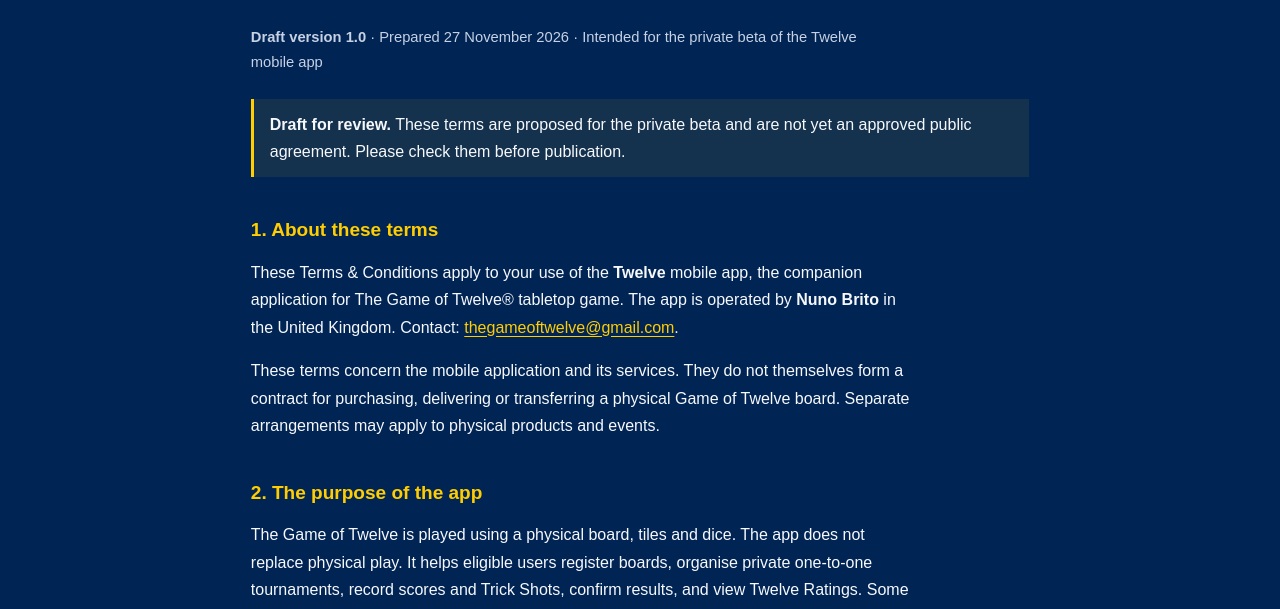
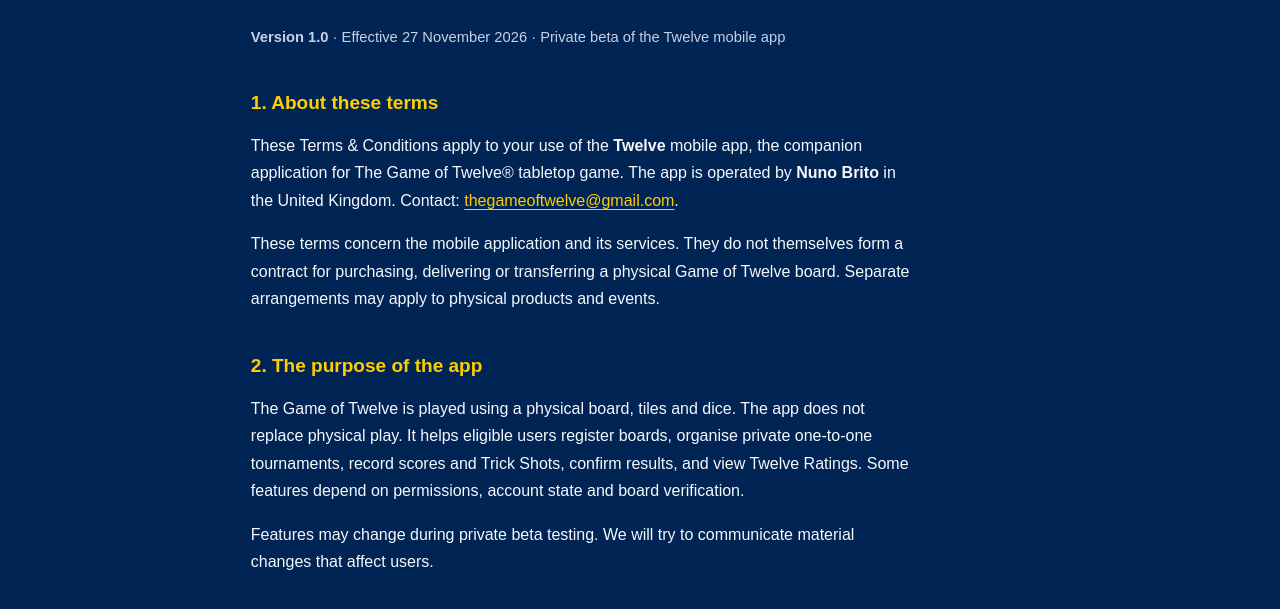
Before and after one commit to TheGameOfTwelve/twelve-legal-site, a plain HTML site: page terms/index.html in a window 1280 px wide. Shown: the part 185-794 px from the top of the page. Drawn offline with Linux system fonts and the light colour scheme.

Commit message:
Finalise approved Terms and Conditions for private beta

```diff
--- a/terms/index.html
+++ b/terms/index.html
@@ -29,8 +29,7 @@ nav{display:flex;flex-wrap:wrap;gap:1.4rem;margin-top:1rem}
   <header><a href="../">THE GAME OF TWELVE®</a></header>
   <main id="main">
 <h1>Terms &amp; Conditions</h1>
-<p class="small"><strong>Draft version 1.0</strong> · Prepared 27 November 2026 · Intended for the private beta of the Twelve mobile app</p>
-<div class="review"><strong>Draft for review.</strong> These terms are proposed for the private beta and are not yet an approved public agreement. Please check them before publication.</div>
+<p class="small"><strong>Version 1.0</strong> · Effective 27 November 2026 · Private beta of the Twelve mobile app</p>
 
 <h2>1. About these terms</h2>
 <p>These Terms &amp; Conditions apply to your use of the <strong>Twelve</strong> mobile app, the companion application for The Game of Twelve® tabletop game. The app is operated by <strong>Nuno Brito</strong> in the United Kingdom. Contact: <a href="mailto:thegameoftwelve@gmail.com">thegameoftwelve@gmail.com</a>.</p>
```
